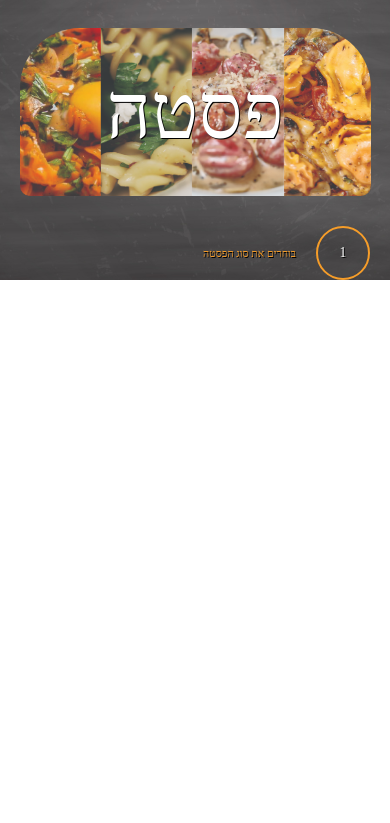
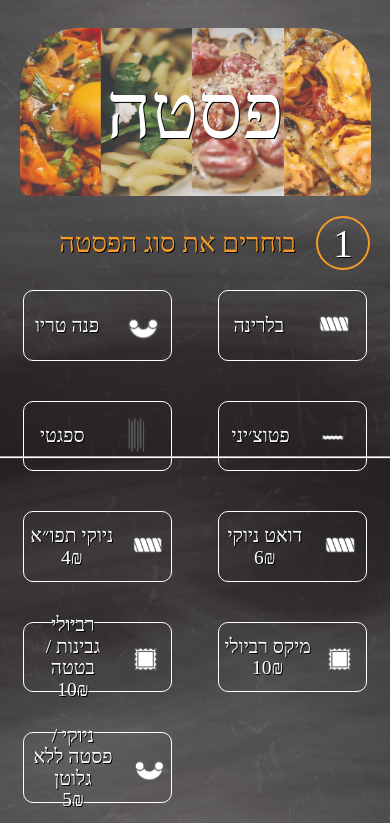
Before and after one commit to orim55353/pasta-mvp, a React (Create React App) app: page / in a window 390 px wide. Shown: the part 3761-4584 px from the top of the page. Before the commit the page ends 4041 px from the top, so only its background shows below. Built offline with nearby package versions, Linux system fonts and the light colour scheme.

Commit message:
Fixed mobile issues

```diff
--- a/src/components/pasta-container/pasta-container.component.jsx
+++ b/src/components/pasta-container/pasta-container.component.jsx
@@ -15,11 +15,11 @@ const PastContainer = ({ title, pastas, img }) => (
         <span className="description">בוחרים את סוג הפסטה</span>
       </div>
       <div className="pastaContainer">
-        {/* {pastas.map(({ ...props }) => (
+        {pastas.map(({ ...props }) => (
           <div>
             <PastaKind {...props}></PastaKind>
           </div>
-        ))} */}
+        ))}
       </div>
     </div>
   </Fade>
--- a/src/components/pasta-container/pasta-container.styles.scss
+++ b/src/components/pasta-container/pasta-container.styles.scss
@@ -6,6 +6,10 @@
     display: grid;
     grid-template-columns: 1fr 1fr 1fr 1fr;
     justify-items: center;
+
+    @media screen and (max-width: 600px) {
+      grid-template-columns: 1fr 1fr;
+    }
   }
 
   .info {
@@ -23,6 +27,11 @@
       margin-top: 10px;
       text-shadow: 1px 1px black;
 
+      @media screen and (max-width: 600px) {
+        font-size: 7vw;
+        margin-top: 0px;
+      }
+
       &.description {
         color: #f69d29;
         font-family: "SecelyMF";
@@ -32,6 +41,10 @@
         width: 50px;
         height: 50px;
         font-size: 3.5vw;
+
+        @media screen and (max-width: 600px) {
+          font-size: 10vw;
+        }
 
         border: 2px solid #f69d29;
         border-radius: 50%;
--- a/src/components/pasta-kind/pasta-kind.styles.scss
+++ b/src/components/pasta-kind/pasta-kind.styles.scss
@@ -9,6 +9,11 @@
   margin: 20px;
   padding: 5px;
   position: relative;
+
+  @media screen and (max-width: 600px) {
+    width: 35vw;
+    height: 15vw;
+  }
 
   &:hover {
     cursor: pointer;
@@ -33,6 +38,11 @@
       font-size: 2.4vw;
       font-family: "SecelyMF";
       line-height: 35px;
+
+      @media screen and (max-width: 600px) {
+        font-size: 5vw;
+        line-height: 110%;
+      }
     }
   }
 }
```
